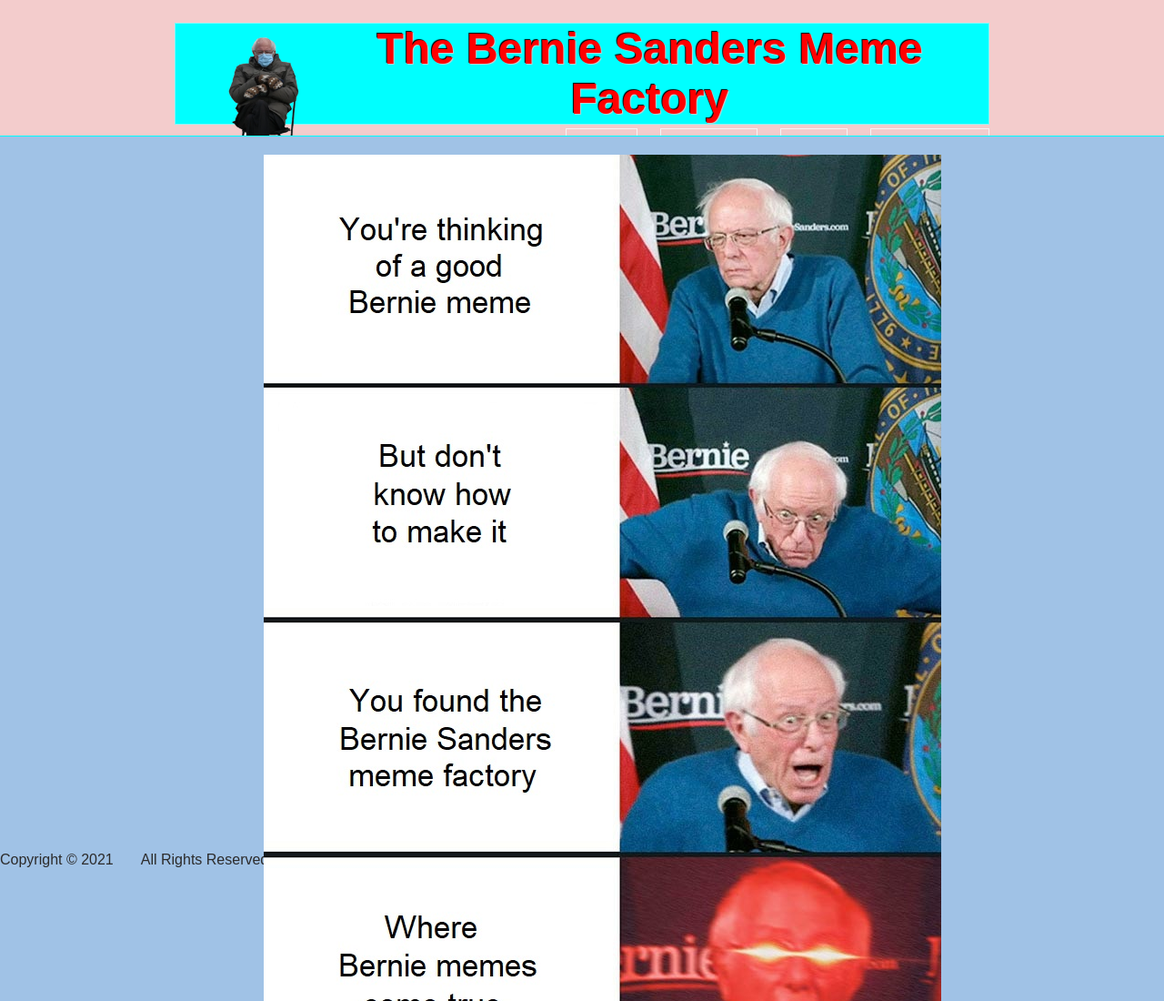
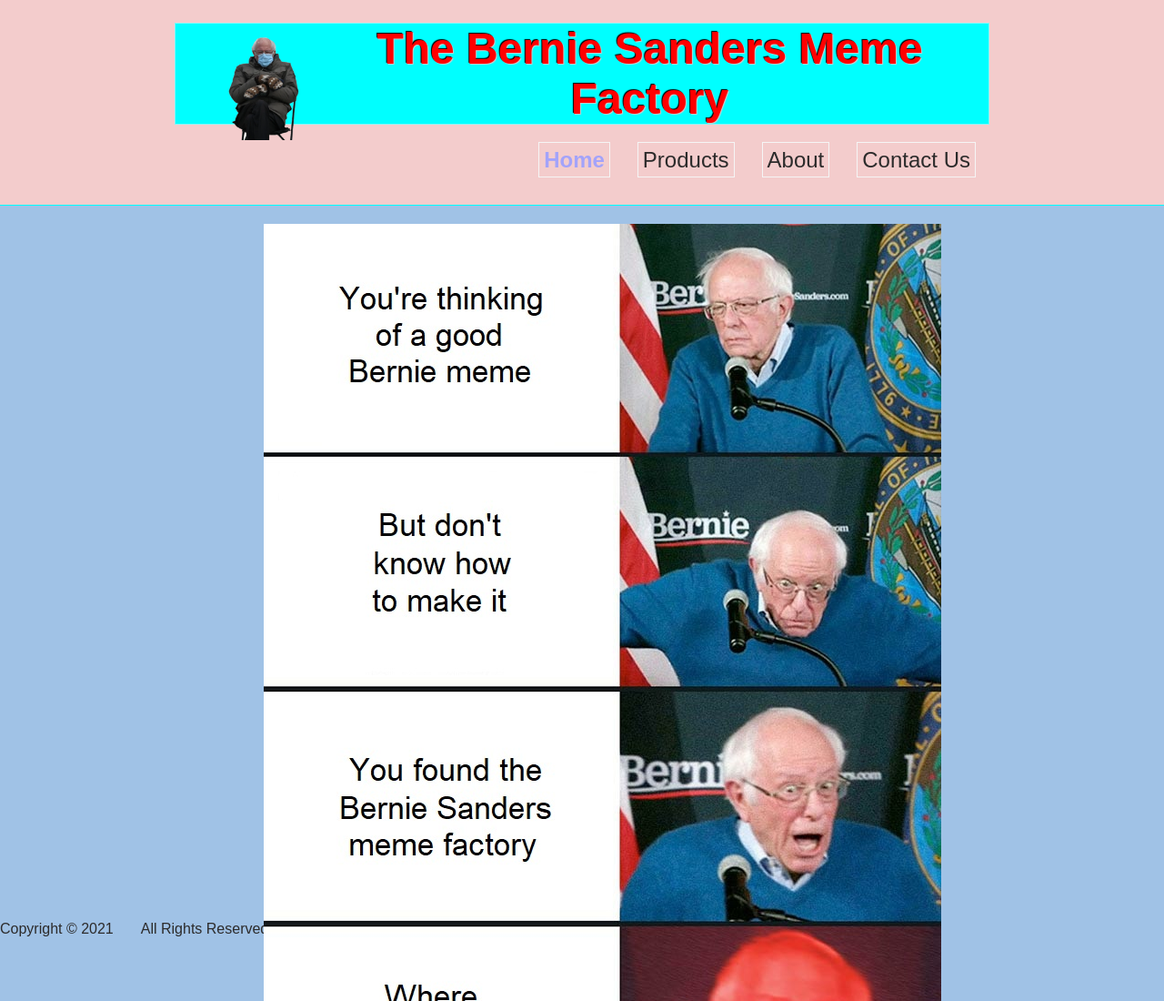
Before and after one commit to zwcoleman/it121final, a plain HTML site: page index.html in a window 1280 px wide. Shown: the top 1100 px of the page at 91% size. Drawn offline with nearby package versions, Linux system fonts and the light colour scheme.

Commit message:
Add files via upload

```diff
--- a/css/styles.css
+++ b/css/styles.css
@@ -12,7 +12,7 @@ body {
 }
 header {
     background:rgb(243, 204, 204);
-    height: 150px;
+    height: auto;
     margin-bottom: 20px;
     overflow: hidden;
     padding: 20px 0;
@@ -53,7 +53,7 @@ div a {
 
 nav li {
     float: left;
-    margin-left: 25px;
+    margin: 15px;
     list-style-type: none;
 
 }
```
